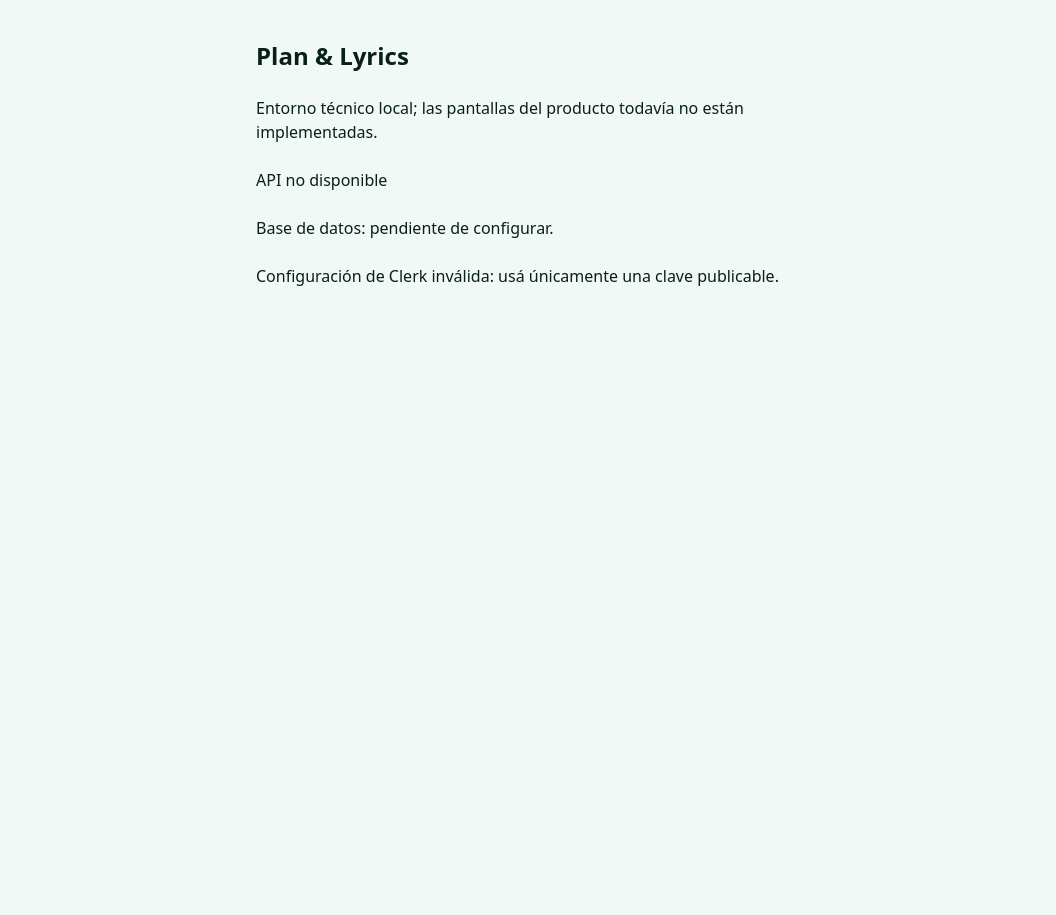
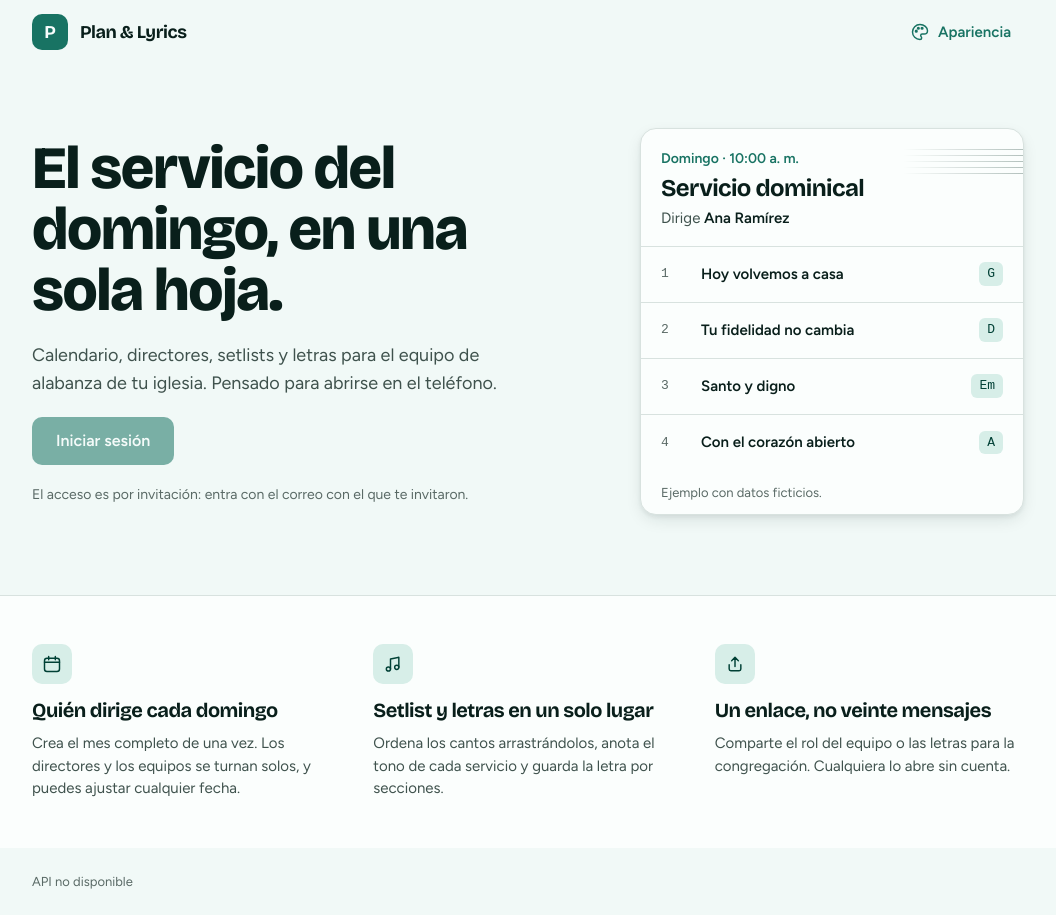
Before and after one commit to pabcrz/plan-lyrics, a React (Vite) app in the folder apps/web/: page / in a window 1280 px wide. Shown: the whole page, without its empty margins (112-1168 px from the left). Before the commit the page ends 800 px from the top, so only its background shows below. Built offline with nearby package versions, Linux system fonts and the light colour scheme; no server answers.

Commit message:
feat(web): página principal
Página de inicio para quien no ha iniciado sesión, con ejemplo de setlist, selector de apariencia y botón de entrada; sin Clerk configurado el botón se muestra deshabilitado.

```diff
--- a/apps/web/index.html
+++ b/apps/web/index.html
@@ -3,7 +3,11 @@
   <head>
     <meta charset="UTF-8" />
     <meta name="viewport" content="width=device-width, initial-scale=1.0" />
-    <title>Plan &amp; Lyrics · entorno local</title>
+    <title>Plan &amp; Lyrics</title>
+    <meta name="description" content="Calendario, directores, setlists y letras para el equipo de alabanza de tu iglesia." />
+    <link rel="preconnect" href="https://fonts.googleapis.com" />
+    <link rel="preconnect" href="https://fonts.gstatic.com" crossorigin />
+    <link href="https://fonts.googleapis.com/css2?family=Bricolage+Grotesque:opsz,wght@12..96,600..800&family=Figtree:wght@400;500;600;700&display=swap" rel="stylesheet" />
   </head>
   <body>
     <div id="root"></div>
--- a/apps/web/src/App.tsx
+++ b/apps/web/src/App.tsx
@@ -1,5 +1,6 @@
-import type { ReactNode } from 'react'
+import { useState, type ReactNode } from 'react'
 import { useQuery } from '@tanstack/react-query'
+import { AppearanceSheet, Button, Icon, type IconName } from './ui'
 import { apiUrl } from './api-url'
 
 async function checkApi() {
@@ -13,18 +14,78 @@ async function checkApi() {
   return body
 }
 
+const features: ReadonlyArray<{ icon: IconName; title: string; text: string }> = [
+  { icon: 'calendar', title: 'Quién dirige cada domingo', text: 'Crea el mes completo de una vez. Los directores y los equipos se turnan solos, y puedes ajustar cualquier fecha.' },
+  { icon: 'music', title: 'Setlist y letras en un solo lugar', text: 'Ordena los cantos arrastrándolos, anota el tono de cada servicio y guarda la letra por secciones.' },
+  { icon: 'share', title: 'Un enlace, no veinte mensajes', text: 'Comparte el rol del equipo o las letras para la congregación. Cualquiera lo abre sin cuenta.' },
+]
+
+/** Una hoja de servicio de muestra: datos ficticios que enseñan lo que se arma aquí. */
+function SampleSheet() {
+  const songs = [['Hoy volvemos a casa', 'G'], ['Tu fidelidad no cambia', 'D'], ['Santo y digno', 'Em'], ['Con el corazón abierto', 'A']]
+  return (
+    <figure aria-label="Ejemplo de setlist" className="m-0 w-full max-w-sm rounded-lg border border-line bg-surface shadow-2">
+      <div className="relative px-5 pt-5 pb-4">
+        <div aria-hidden="true" className="pointer-events-none absolute top-5 right-0 h-[25px] w-[120px] bg-[repeating-linear-gradient(to_bottom,var(--line-strong)_0_1px,transparent_1px_6px)] mask-[linear-gradient(to_right,transparent,#000)]" />
+        <p className="m-0 text-sm font-semibold text-accent">Domingo · 10:00 a. m.</p>
+        <p className="m-0 mt-1 font-display text-2xl leading-tight font-bold tracking-tight">Servicio dominical</p>
+        <p className="m-0 mt-1 text-[0.9375rem] text-text-2">Dirige <b className="font-semibold text-text">Ana Ramírez</b></p>
+      </div>
+      <ol className="m-0 list-none border-t border-line p-0">
+        {songs.map(([title, key], index) => (
+          <li key={title} className="grid min-h-14 grid-cols-[2rem_1fr_auto] items-center gap-2 border-b border-line px-5 last:border-b-0">
+            <span className="font-mono text-[0.8125rem] text-text-3 tabular-nums">{index + 1}</span>
+            <span className="text-[0.9375rem] font-semibold">{title}</span>
+            <span className="rounded-sm bg-accent-soft px-2 py-0.5 font-mono text-[0.8125rem] font-medium text-accent-soft-text">{key}</span>
+          </li>
+        ))}
+      </ol>
+      <figcaption className="px-5 py-3 text-[0.8125rem] text-text-3">Ejemplo con datos ficticios.</figcaption>
+    </figure>
+  )
+}
+
+/** Página principal: lo que ve quien aún no inició sesión. `authentication` es el botón de entrada (o el aviso de configuración). */
 export function App({ authentication }: { authentication?: ReactNode }) {
   const api = useQuery({ queryKey: ['local-api-health'], queryFn: checkApi, retry: false })
+  const [looking, setLooking] = useState(false)
 
   return (
-    <main className="mx-auto max-w-xl space-y-6 px-4 py-10">
-      <h1 className="text-2xl font-semibold">Plan &amp; Lyrics</h1>
-      <p>Entorno técnico local; las pantallas del producto todavía no están implementadas.</p>
-      <p role="status">
-        {api.isPending ? 'Comprobando API…' : api.isError ? 'API no disponible' : 'API disponible'}
-      </p>
-      <p>Base de datos: pendiente de configurar.</p>
-      {authentication ?? <p>Autenticación: pendiente de configurar.</p>}
-    </main>
+    <div className="min-h-dvh">
+      <header className="mx-auto flex min-h-16 max-w-5xl items-center gap-3 px-4">
+        <span className="grid size-9 place-items-center rounded-md bg-accent font-display text-lg font-bold text-on-accent" aria-hidden="true">P</span>
+        <span className="flex-1 font-display text-lg font-bold tracking-tight">Plan &amp; Lyrics</span>
+        <Button variant="quiet" onClick={() => setLooking(true)}><Icon name="palette" />Apariencia</Button>
+      </header>
+      <AppearanceSheet open={looking} onClose={() => setLooking(false)} />
+
+      <main>
+        <section className="mx-auto grid max-w-5xl gap-10 px-4 pt-8 pb-14 md:grid-cols-[1.1fr_1fr] md:items-center md:pt-16 md:pb-20">
+          <div className="grid content-start gap-5">
+            <h1 className="m-0 max-w-[14ch] font-display text-[2.75rem] leading-[1.02] font-extrabold tracking-tight md:text-6xl">El servicio del domingo, en una sola hoja.</h1>
+            <p className="m-0 max-w-[46ch] text-lg text-text-2">Calendario, directores, setlists y letras para el equipo de alabanza de tu iglesia. Pensado para abrirse en el teléfono.</p>
+            <div className="grid justify-items-start gap-2">{authentication}</div>
+            <p className="m-0 text-sm text-text-3">El acceso es por invitación: entra con el correo con el que te invitaron.</p>
+          </div>
+          <div className="grid justify-items-center md:justify-items-end"><SampleSheet /></div>
+        </section>
+
+        <section aria-label="Qué puedes hacer" className="border-t border-line bg-surface">
+          <ul className="mx-auto m-0 grid max-w-5xl list-none gap-8 p-0 px-4 py-12 md:grid-cols-3">
+            {features.map((feature) => (
+              <li key={feature.title} className="grid content-start gap-2">
+                <span className="grid size-10 place-items-center rounded-md bg-accent-soft text-accent-soft-text"><Icon name={feature.icon} /></span>
+                <h2 className="m-0 mt-1 font-display text-xl font-bold tracking-tight">{feature.title}</h2>
+                <p className="m-0 max-w-[40ch] text-[0.9375rem] text-text-2">{feature.text}</p>
+              </li>
+            ))}
+          </ul>
+        </section>
+      </main>
+
+      <footer className="mx-auto max-w-5xl px-4 py-6 text-[0.8125rem] text-text-3">
+        <p role="status" className="m-0">{api.isPending ? 'Comprobando API…' : api.isError ? 'API no disponible' : 'API disponible'}</p>
+      </footer>
+    </div>
   )
 }
--- a/apps/web/src/ClerkApp.tsx
+++ b/apps/web/src/ClerkApp.tsx
@@ -5,15 +5,19 @@ import {
 import { App } from './App'
 import { ProductRoutes } from './calendar/ProductRoutes'
 
+const signInClass = 'min-h-touch-lg cursor-pointer rounded-md border-0 bg-accent px-6 text-base font-semibold text-on-accent hover:bg-accent-hover disabled:cursor-not-allowed disabled:opacity-55'
+
+/** Sin una clave válida no hay con qué iniciar sesión: la persona ve el botón apagado y el motivo queda en la consola de quien despliega. */
+function Unconfigured({ reason }: { reason: string }) {
+  console.warn(reason)
+  return <App authentication={<button type="button" disabled className={signInClass}>Iniciar sesión</button>} />
+}
+
 export function ClerkApp({ publishableKey }: { publishableKey?: string }) {
   const key = publishableKey?.trim()
-  if (!key) {
-    return <App authentication={<p role="status">Clerk pendiente: configurá VITE_CLERK_PUBLISHABLE_KEY.</p>} />
-  }
+  if (!key) return <Unconfigured reason="Clerk pendiente: configura VITE_CLERK_PUBLISHABLE_KEY." />
   // Only public identifiers belong in Vite. This checks configuration, not identity.
-  if (!/^pk_(test|live)_[A-Za-z0-9+/=_-]+$/.test(key)) {
-    return <App authentication={<p role="alert">Configuración de Clerk inválida: usá únicamente una clave publicable.</p>} />
-  }
+  if (!/^pk_(test|live)_[A-Za-z0-9+/=_-]+$/.test(key)) return <Unconfigured reason="Configuración de Clerk inválida: usa únicamente una clave publicable." />
 
   return (
     <ClerkProvider publishableKey={key} afterSignOutUrl="/">
@@ -24,7 +28,7 @@ export function ClerkApp({ publishableKey }: { publishableKey?: string }) {
         <Show when="signed-out">
           <App authentication={
             <SignInButton mode="modal">
-              <button type="button" className="min-h-11 rounded border px-4 py-2">Iniciar sesión</button>
+              <button type="button" className={signInClass}>Iniciar sesión</button>
             </SignInButton>
           } />
         </Show>
```
Also changed, not shown: 2 other files (tests, documents, lock files or other folders).
